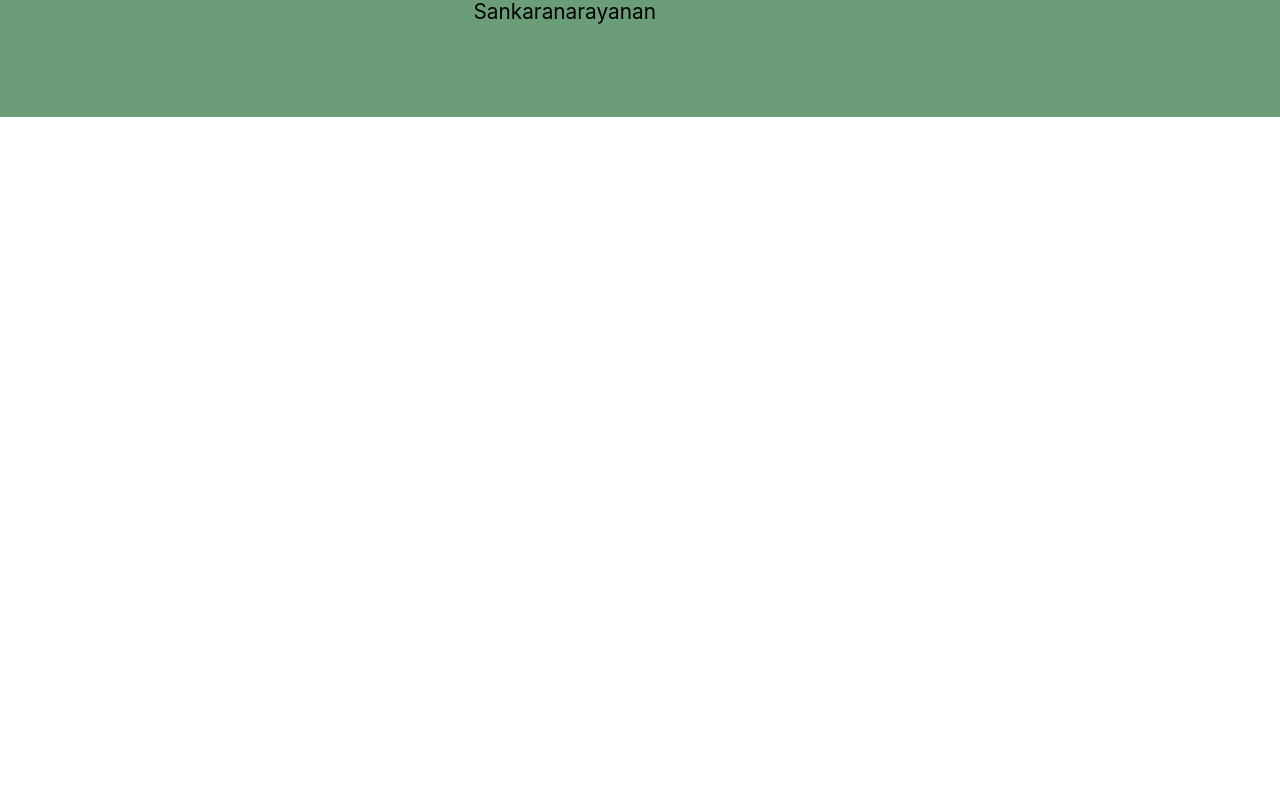
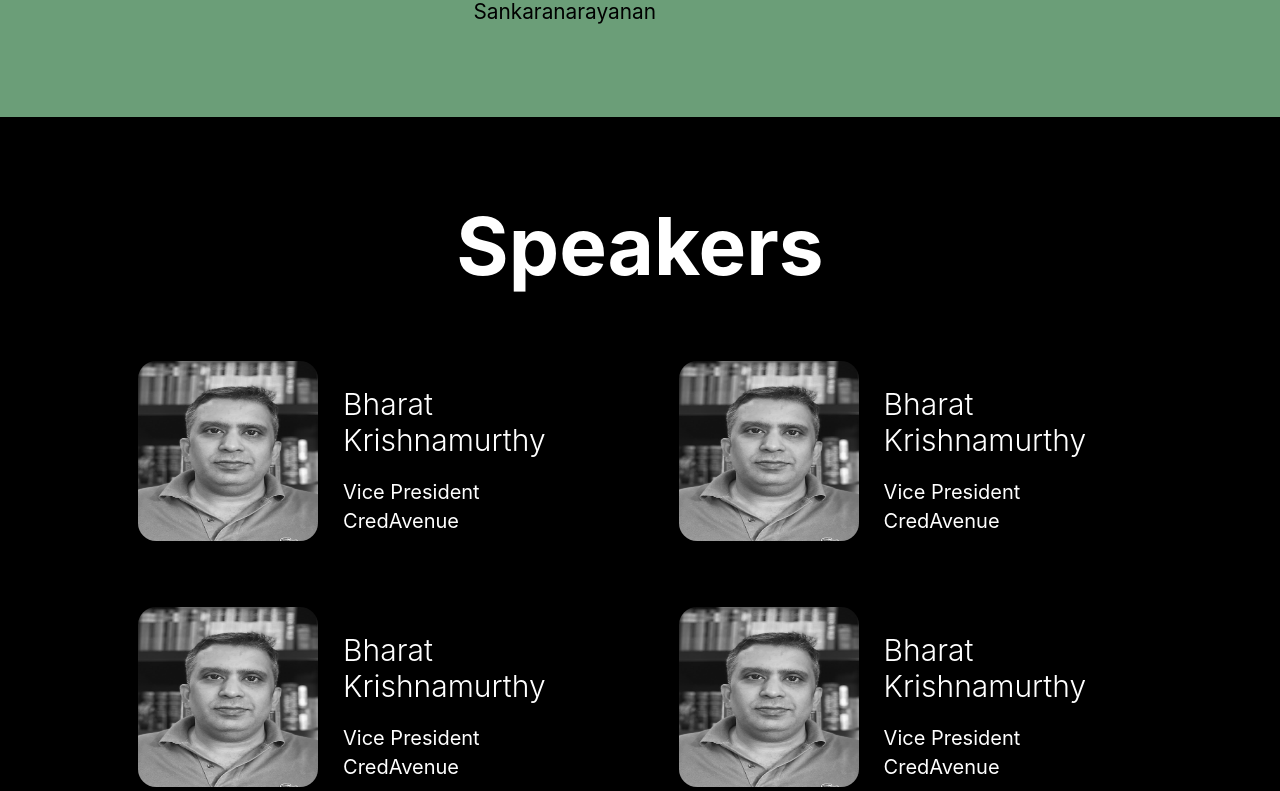
Before and after one commit to ThoughtWorks-Bangalore/Yottabyte, a React (Create React App) app: page / in a window 1280 px wide. Shown: the part 2109-2900 px from the top of the page. Before the commit the page ends 2226 px from the top, so only its background shows below. Built offline with nearby package versions, Linux system fonts and the light colour scheme.

Commit message:
[Procheta | Roshni | Ankit] Add. speaker section

```diff
--- a/src/components/Home.js
+++ b/src/components/Home.js
@@ -4,6 +4,7 @@
 import { About } from "./About";
 import "./Home.css";
 import { Agenda } from "./Agenda";
+import { Speakers } from "./Speakers";
 
 export const Home = () => {
   return (
@@ -11,6 +12,7 @@
       <Introduction />
       <About />
       <Agenda />
+      <Speakers />
     </div>
   );
 };
--- /dev/null
+++ b/src/components/Speakers.css
@@ -0,0 +1,77 @@
+.speakers_section {
+  color: white;
+  background: black;
+  position: relative;
+  overflow: hidden;
+  clear: both;
+  min-height: fit-content;
+  font-family: "Inter", sans-serif;
+  padding: 3.8rem;
+  padding-top: 0px;
+}
+.speakers_heading {
+  font-size: 5em;
+  margin-left: auto;
+  margin-right: auto;
+  width: 59%;
+  font-family: "Inter", sans-serif;
+  height: 39px;
+  font-weight: bold;
+  margin-bottom: 1.5em;
+  padding: 0 5%;
+}
+.speakers_image {
+  display: inline-block;
+  vertical-align: middle;
+  border: 0;
+  overflow-clip-margin: content-box;
+  overflow: clip;
+  filter: grayscale(100%);
+  border-radius: 10%;
+  width: 180px;
+  height: 180px;
+}
+.speakers_list_description {
+  display: flex;
+  justify-content: center;
+  align-items: center;
+  width: 40%;
+  margin-bottom: 3.5em;
+}
+.image {
+  width: 180px;
+}
+.speaker_details {
+  width: 30;
+  text-align: left;
+  padding-left: 25px;
+}
+.speaker_name {
+  font-size: 30px;
+  font-weight: 345;
+}
+.speaker_designation,
+.speaker_company {
+  font-size: 20px;
+  line-height: 9px;
+}
+.speaker_list {
+  display: flex;
+  flex-direction: row;
+  justify-content: space-evenly;
+  flex-wrap: wrap;
+}
+@media screen and (max-width: 1000px) {
+  .speaker_list {
+    flex-direction: column;
+    justify-content: space-evenly;
+    align-items: center;
+    flex-wrap: nowrap;
+  }
+  .speakers_heading {
+    width: 90%;
+  }
+  .speakers_list_description {
+    width: 10%;
+  }
+}
--- /dev/null
+++ b/src/components/Speakers.js
@@ -0,0 +1,35 @@
+import React from "react";
+import "./Speakers.css";
+import speakerImg from "../assets/speaker-img.jpeg";
+const SpeakerDescription = () => {
+  return (
+    <div className="speakers_list_description">
+      <div className="image">
+        <img src={speakerImg} alt="speaker-img" className="speakers_image" />
+      </div>
+
+      <div className="speaker_details">
+        <p className="speaker_name">Bharat Krishnamurthy</p>
+        <p className="speaker_designation">Vice President</p>
+        <p className="speaker_company">CredAvenue</p>
+      </div>
+    </div>
+  );
+};
+export const Speakers = () => {
+  return (
+    <div className="speakers_section">
+      <p className="speakers_heading">Speakers</p>
+      <div className="speaker_list">
+        <SpeakerDescription />
+        <SpeakerDescription />
+        <SpeakerDescription />
+        <SpeakerDescription />
+        <SpeakerDescription />
+        <SpeakerDescription />
+        <SpeakerDescription />
+        <SpeakerDescription />
+      </div>
+    </div>
+  );
+};
```
Also changed, not shown: src/assets/speaker-img.jpeg (added).
